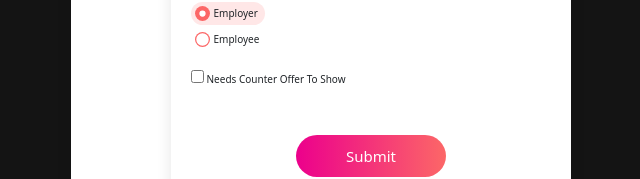
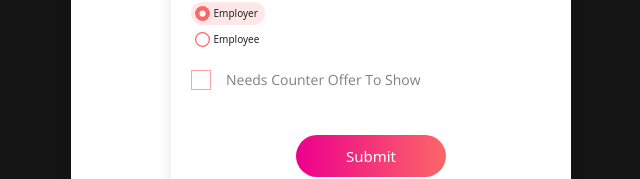
Before and after one commit to cybermv/SalaryNegotiator, an Angular app in the folder Vele.SalaryNegotiator.Web/clientApp/: page / in a window 1280 px wide. Shown: the part 407-586 px from the top of the page, without its empty margins (369-1009 px from the left). Built offline with nearby package versions, Linux system fonts and the light colour scheme.

Commit message:
new style for checkbox

```diff
--- a/Vele.SalaryNegotiator.Web/clientApp/src/app/components/input-components/checkbox-input/checkbox-input.component.html
+++ b/Vele.SalaryNegotiator.Web/clientApp/src/app/components/input-components/checkbox-input/checkbox-input.component.html
@@ -1,8 +1,8 @@
+
 <form [formGroup]="checkboxInputInfo!.control">
-<input [ngClass]="checkboxInputInfo!.control.touched&&checkboxInputInfo!.control.invalid? 'alert-danger-validation':''"
-       formControlName="{{checkboxInputInfo!.name}}"
-       type="checkbox"
-       value=true
-       id="{{checkboxInputInfo!.id}}" placeholder="{{checkboxInputInfo!.placeholder}}" >
-<label class="m-lg-1">{{checkboxInputInfo!.placeholder}}</label>
+  <input type="checkbox" id="box-1"
+         formControlName="{{checkboxInputInfo!.name}}"
+         value=true
+         placeholder="{{checkboxInputInfo!.placeholder}}">
+  <label for="box-1">{{checkboxInputInfo!.placeholder}}</label>
 </form>
--- a/Vele.SalaryNegotiator.Web/clientApp/src/app/components/input-components/checkbox-input/checkbox-input.component.scss
+++ b/Vele.SalaryNegotiator.Web/clientApp/src/app/components/input-components/checkbox-input/checkbox-input.component.scss
@@ -0,0 +1,51 @@
+@import url(https://fonts.googleapis.com/css?family=Open+Sans);
+
+
+
+.boxes {
+
+}
+
+/*Checkboxes styles*/
+input[type="checkbox"] { display: none; }
+
+input[type="checkbox"] + label {
+  display: block;
+  position: relative;
+  padding-left: 35px;
+  margin-bottom: 20px;
+  font: 14px/20px 'Open Sans', Arial, sans-serif;
+  color: gray;
+  cursor: pointer;
+  -webkit-user-select: none;
+  -moz-user-select: none;
+  -ms-user-select: none;
+}
+
+input[type="checkbox"] + label:last-child { margin-bottom: 0; }
+
+input[type="checkbox"] + label:before {
+  content: '';
+  display: block;
+  width: 20px;
+  height: 20px;
+  border: 1px solid #fc6767;
+  position: absolute;
+  left: 0;
+  top: 0;
+  opacity: .6;
+  -webkit-transition: all .12s, border-color .08s;
+  transition: all .12s, border-color .08s;
+}
+
+input[type="checkbox"]:checked + label:before {
+  width: 10px;
+  top: -5px;
+  left: 5px;
+  border-radius: 0;
+  opacity: 1;
+  border-top-color: transparent;
+  border-left-color: transparent;
+  -webkit-transform: rotate(45deg);
+  transform: rotate(45deg);
+}
--- a/Vele.SalaryNegotiator.Web/clientApp/src/app/components/new-negotiator-form/new-negotiator-form.component.scss
+++ b/Vele.SalaryNegotiator.Web/clientApp/src/app/components/new-negotiator-form/new-negotiator-form.component.scss
@@ -3,6 +3,9 @@ app-text-input{
   width: 100%;
 }
 app-radio-input{
+  width: 100%;
+}
+app-checkbox-input{
   width: 100%;
 }
 .form-container{
```
